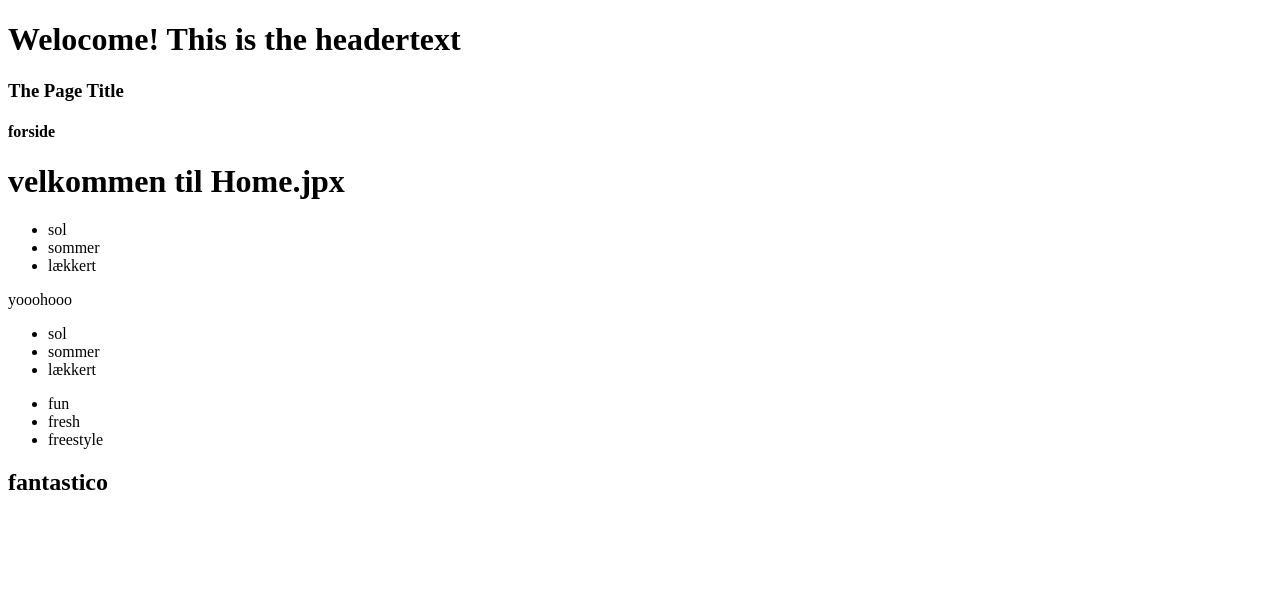
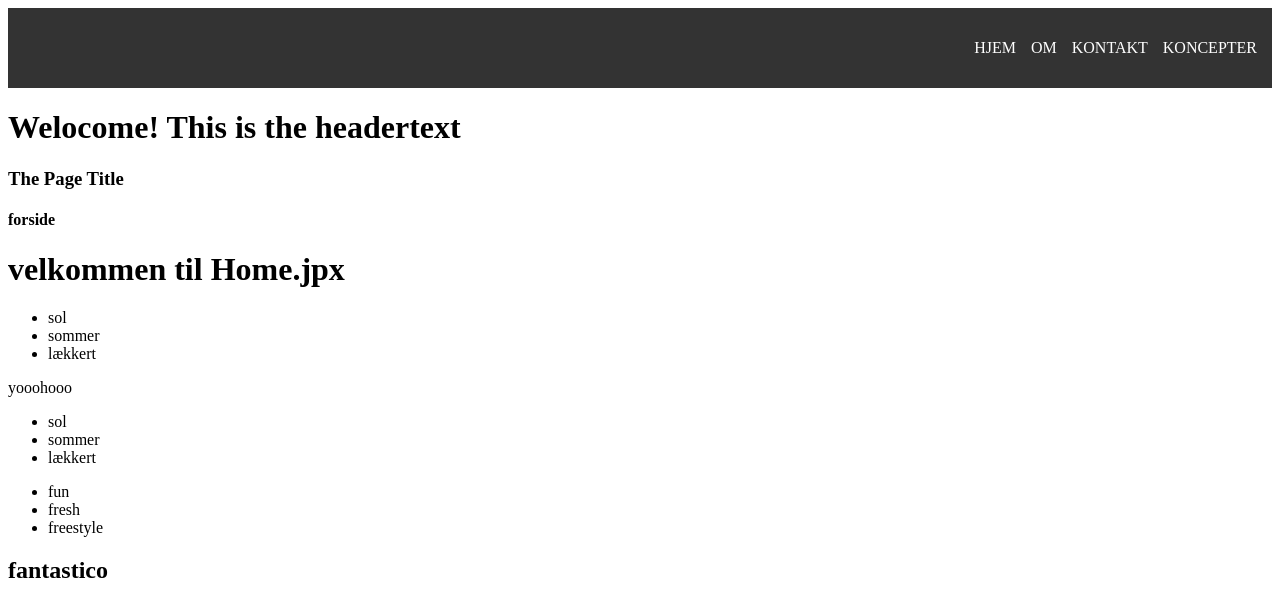
Before and after one commit to Marlenes-Dejlige-Organisation/SupabaseWallywood, a React (Vite) app: page / in a window 1280 px wide. Shown: the top 616 px of the page. Built offline with nearby package versions, Linux system fonts and the light colour scheme.

Commit message:
nu med 404side også

```diff
--- a/src/App.jsx
+++ b/src/App.jsx
@@ -5,6 +5,8 @@ import { Footer } from './components/Footer/Footer'
 import { Home } from './pages/Home/Home'
 import { About } from './pages/About/About'
 import { Route, Routes } from 'react-router-dom'
+import { Navigation } from './components/Navigation/Navigation';
+import {NotFound} from './components/NotFound/NotFound'
 
 
 function App() {
@@ -12,11 +14,13 @@ function App() {
 
   return (
     <>
+        <Navigation />
     <Header/>
     <Main>
   <Routes>
         <Route index element={<Home />} />
         <Route path="/about" element={<About />} />
+        <Route path="*" element={<NotFound />} />
 
   </Routes>
     </Main>
--- /dev/null
+++ b/src/components/Navigation/Navigation.jsx
@@ -0,0 +1,15 @@
+import styles from './Navigation.module.scss';
+import { NavLink } from 'react-router-dom';
+
+export const Navigation = () => {
+  return (
+    <nav className={styles.navWrapper}>
+      <ul>
+        <li><NavLink to="/"className={styles.NavLink}>HJEM</NavLink></li>
+        <li><NavLink to="/about"className={styles.NavLink}>OM</NavLink></li>
+        <li><NavLink to="/contact"className={styles.NavLink}>KONTAKT</NavLink></li>
+        <li><NavLink to="/products"className={styles.NavLink}>KONCEPTER</NavLink></li>
+      </ul>
+    </nav>
+  );
+};
--- /dev/null
+++ b/src/components/Navigation/Navigation.module.scss
@@ -0,0 +1,25 @@
+.navWrapper {
+  background-color: #333;
+  padding: 15px;
+  ul {
+    display: flex;
+    justify-content: flex-end;
+    list-style-type: none; /* Fjern prikker */
+    li {
+      margin-right: 15px; /* Juster margen mellem menu punkter efter behov */
+      &:last-child {
+        margin-right: 0; /* Fjern margen fra det sidste element */
+      }
+      .NavLink {
+        color: #fff !important; /* Hvid tekstfarve */
+        text-decoration: none; /* Fjern understregning */
+        font-weight: 100;
+        font-size: 16px; /* Juster skriftstørrelsen efter behov */
+
+        &:hover {
+          text-decoration: underline; /* Vis understregning ved hover */
+        }
+      }
+    }
+  }
+}
--- /dev/null
+++ b/src/components/NotFound/NotFound.jsx
@@ -0,0 +1,9 @@
+
+export const NotFound = () => {
+  return (
+    <div>
+      <h1>404 - Siden blev ikke fundet</h1>
+      <p>Beklager, men det du prøver her fører ingen steder hen</p>
+    </div>
+  );
+};
```
Also changed, not shown: src/components/Header/Header.module.scss (line endings or trailing spaces).
